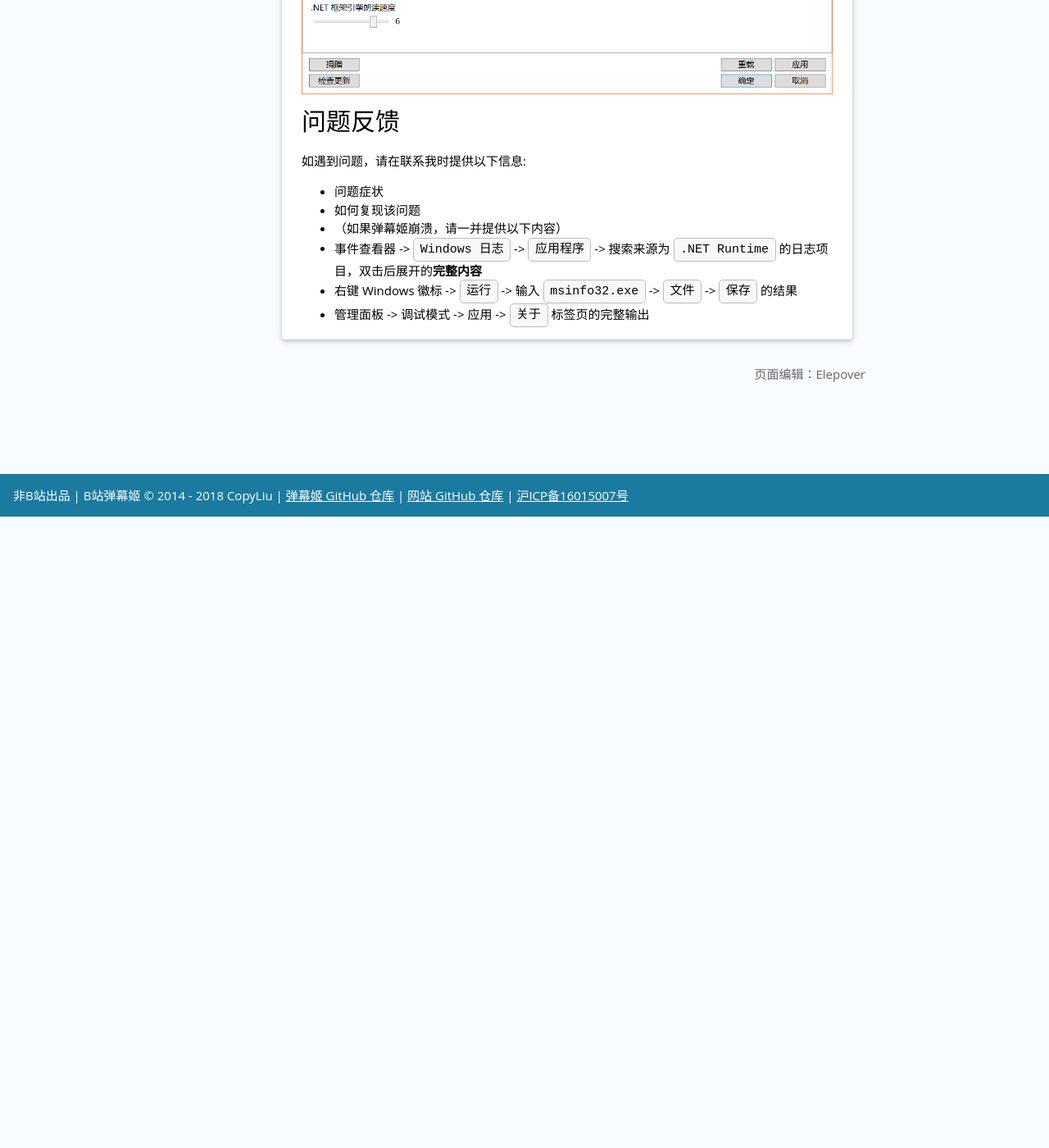
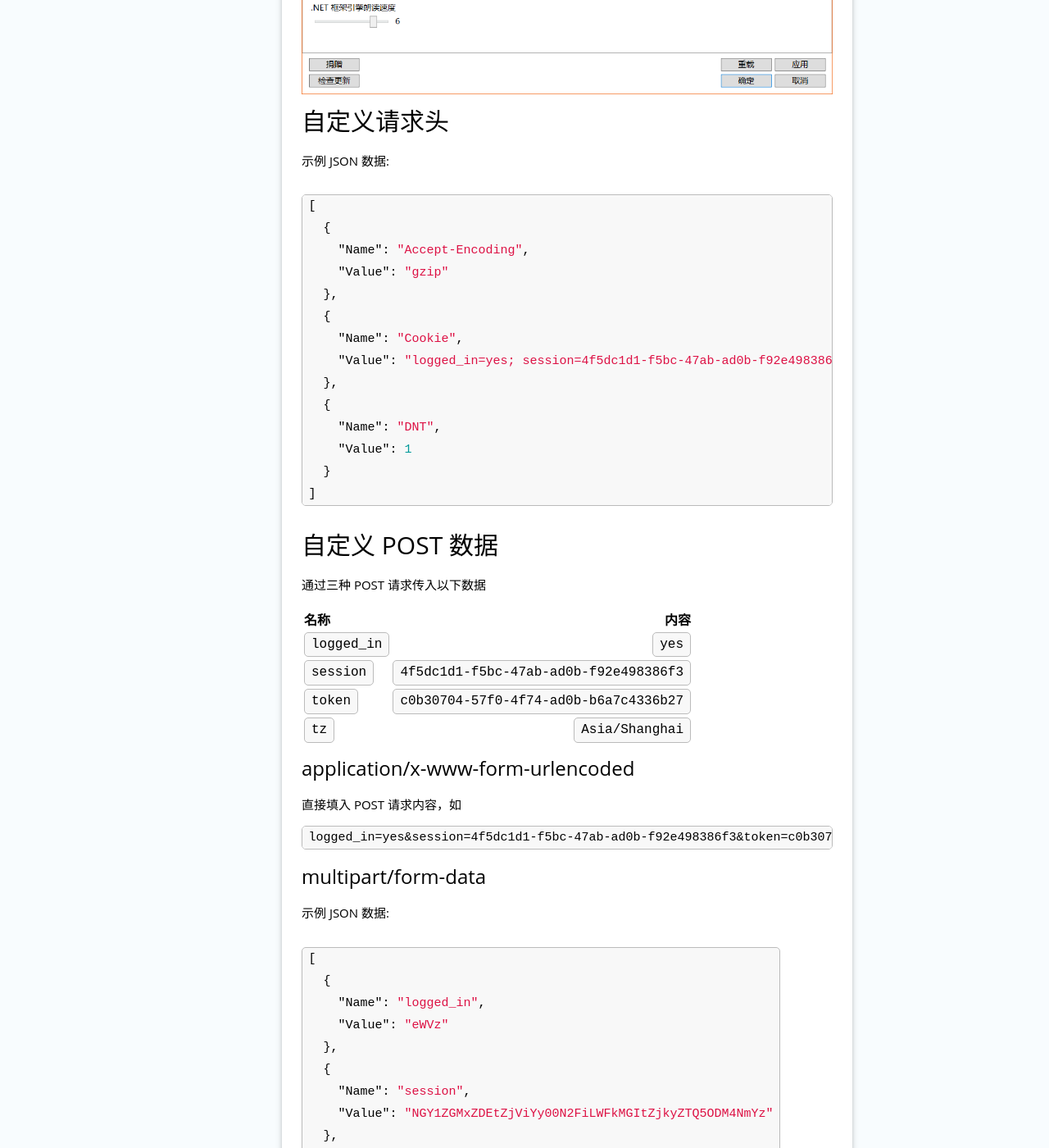
Before and after one commit to Bililive/www.danmuji.org, a Jekyll site: the page built from _plugin/Re-TTSCat.md, in a window 1280 px wide and 1400 px high, scrolled down 2485 px. Shown: the whole window at 82% size. Built offline with Jekyll 4.4.1, drawn with Linux system fonts in a browser that asks for light colours; before the commit the page ends 3115 px from its top, so only the background shows below that; some of the changed text lies outside the part shown.

Commit message:
update to 3.2.23.391

````diff
--- a/_plugin/Re-TTSCat.md
+++ b/_plugin/Re-TTSCat.md
@@ -5,19 +5,18 @@ auther: Elepover
 plugin_author: Elepover
 plugin_name: 'Re: TTSCat'
 plugin_desc: 直接读出你收到的弹幕和礼物！
-plugin_version: 3.1.20.370
-plugin_update_datetime: 2020-03-19 13:15:00 +0800
+plugin_version: 3.2.23.391
+plugin_update_datetime: 2020-03-22 20:30:00 +0800
 plugin_update_desc: |-
-  [i] 未来将进一步扩展自定义 TTS 引擎支持：可选 POST 请求方法及自定义请求头等
-  [i] 本版本解决了 3 个问题，新增了 5 个功能。
-  [+][一般] 自定义 TTS 引擎现已支持 HTTP 基本身份认证
-  [+][一般] 按住 Shift 的同时选择“管理”选项可重置配置
-  [+][一般] 重写调试模式“检查服务器连通性”部分
-  [+][一般] 增加调试模式“关于”页面输出信息
-  [+][一般] 动态管理窗口标题
-  [√][一般] 解决更新窗口在弹幕姬退出后仍保持打开的问题
-  [√][一般] 日志输出优化
-  [√][一般] 启停速度优化
+  [i] 本版本新增了 7 个功能。
+  [+][一般] 自定义 TTS 引擎支持三种 POST 请求 (Alpha)
+  [+][一般] 自定义 TTS 引擎支持添加额外请求头
+  [+][一般] 更清晰的崩溃对话框（希望永远用不着）
+  [+][一般] 可禁用崩溃错误捕捉
+  [+][一般] 自动更新支持库
+  [+][一般] 支持库完整性校验
+  [+][一般] 代码自签名
+  [i] 签名证书指纹: 8b74b37bedcb8f44e856f37f4c5f3ec193e23d01
   [!] 使用点歌姬 v2 导致崩溃的用户请查看插件页面的注意事项
 plugin_dllink: /resource/Re-TTSCat/Re-TTSCat.zip
 plugin_contact: AHch5SetNHdpBEdhN2c0RXLlJHIzeI62uL5uKY6BCY6R+Y53+K6Iaa6N+Y5Wio5YKa6ueZ6Eq552uL5S+o5syp5zWY5Jyp5
@@ -81,6 +80,73 @@ plugin_dlnote: 请在下载前尽可能完整阅读插件说明和注意事项
 
 ![高级功能](/resource/Re-TTSCat/advanced-features.png)
 
+## 自定义请求头
+
+示例 JSON 数据:
+
+```json
+[
+  {
+    "Name": "Accept-Encoding",
+    "Value": "gzip"
+  },
+  {
+    "Name": "Cookie",
+    "Value": "logged_in=yes; session=4f5dc1d1-f5bc-47ab-ad0b-f92e498386f3; token=c0b30704-57f0-4f74-ad0b-b6a7c4336b27; tz=Asia%2FShanghai"
+  },
+  {
+    "Name": "DNT",
+    "Value": 1
+  }
+]
+```
+
+## 自定义 POST 数据
+
+通过三种 POST 请求传入以下数据
+
+| 名称 | 内容 |
+|:-----|-----:|
+| `logged_in` | `yes` |
+| `session` | `4f5dc1d1-f5bc-47ab-ad0b-f92e498386f3` |
+| `token` | `c0b30704-57f0-4f74-ad0b-b6a7c4336b27` |
+| `tz` | `Asia/Shanghai` |
+
+### application/x-www-form-urlencoded
+
+直接填入 POST 请求内容，如
+
+`logged_in=yes&session=4f5dc1d1-f5bc-47ab-ad0b-f92e498386f3&token=c0b30704-57f0-4f74-ad0b-b6a7c4336b27&tz=Asia%2FShanghai`
+
+### multipart/form-data
+
+示例 JSON 数据:
+
+```json
+[
+  {
+    "Name": "logged_in",
+    "Value": "eWVz"
+  },
+  {
+    "Name": "session",
+    "Value": "NGY1ZGMxZDEtZjViYy00N2FiLWFkMGItZjkyZTQ5ODM4NmYz"
+  },
+  {
+    "Name": "token",
+    "Value": "YzBiMzA3MDQtNTdmMC00Zjc0LWFkMGItYjZhN2M0MzM2YjI3"
+  },
+  {
+    "Name": "tz",
+    "Value": "QXNpYS9TaGFuZ2hhaQ"
+  }
+]
+```
+
+### text/plain
+
+纯文本，想怎么样就写么样
+
 ## 问题反馈
 
 如遇到问题，请在联系我时提供以下信息:
````
Also changed, not shown: 1 other file.
